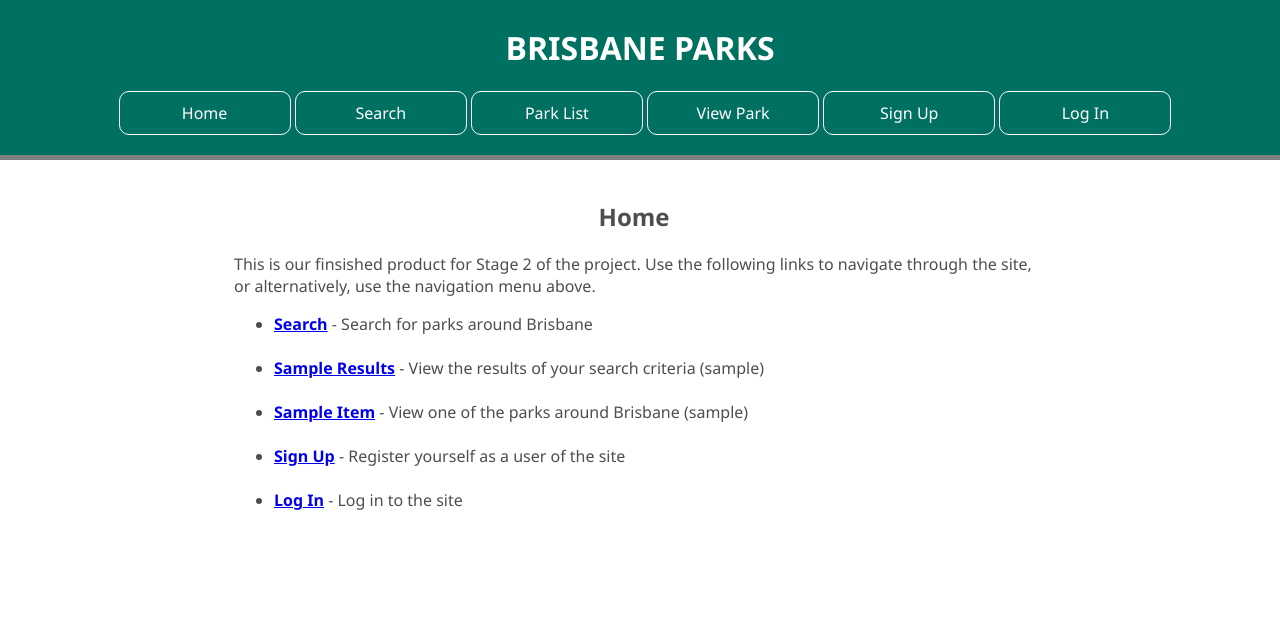
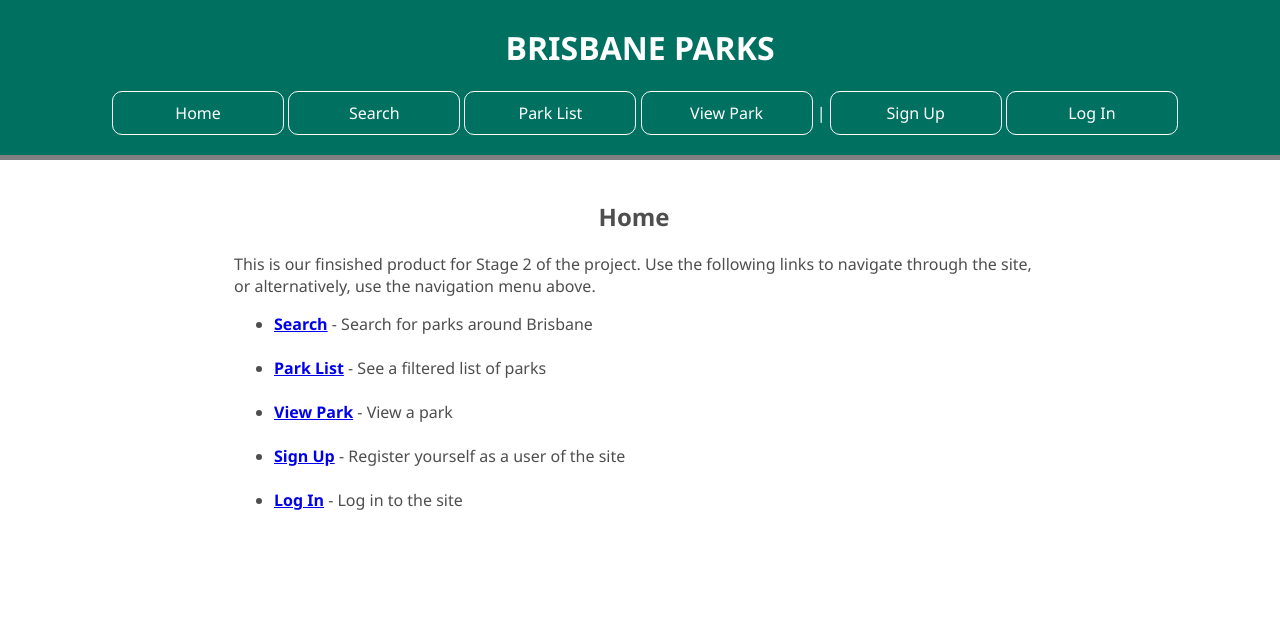
Before and after one commit to douglas-kumar/cab230project, a PHP site: page /cab230project/ in a window 1280 px wide. Shown: the top 621 px of the page. Run offline with PHP 8.4, Linux system fonts and the light colour scheme; some libraries are stand-ins or nearby versions.

Commit message:
More changes

```diff
--- a/includes/partials/navigation.inc
+++ b/includes/partials/navigation.inc
@@ -1,9 +1,14 @@
 <h1>BRISBANE PARKS</h1>
 <nav>
-    <a href="index.php">Home</a>
-    <a href="search.php">Search</a>
-    <a href="results.php">Park List</a>
-    <a href="park.php">View Park</a>
-    <a href="signup.php">Sign Up</a>
-    <a href="login.php">Log In</a>
+    <a href="./index.php">Home</a>
+    <a href="./search.php">Search</a>
+    <a href="./results.php">Park List</a>
+    <a href="./park.php">View Park</a>
+    |
+    <?php if (!isset($_SESSION['loggedIn'])) { ?>
+        <a href="./signup.php">Sign Up</a>
+        <a href="./login.php">Log In</a>
+    <?php } else { ?>
+        <a href="./logout.php">Log Out</a>
+    <?php } ?>
 </nav>
--- a/index.php
+++ b/index.php
@@ -8,12 +8,12 @@
 <p>
     <ul>
         <li><a href="search.php"><strong>Search</strong></a> - Search for parks around Brisbane</li><br />
-        <li><a href="results.php"><strong>Sample Results</strong></a> - View the results of your search criteria (sample)
+        <li><a href="results.php"><strong>Park List</strong></a> - See a filtered list of parks
         </li><br />
-        <li><a href="park.php"><strong>Sample Item</strong></a> - View one of the parks around Brisbane (sample)
+        <li><a href="park.php"><strong>View Park</strong></a> - View a park
         </li><br />
-        <li><a href="signup.php"><strong>Sign Up</strong></a> - Register yourself as a user of the site</li><br/>
-        <li><a href="login.php"><strong>Log In</strong></a> - Log in to the site</li>
+        <li><a <?php if (!isset($_SESSION['loggedIn'])) { ?>href="signup.php"<?php } ?>><strong>Sign Up</strong></a> - Register yourself as a user of the site</li><br/>
+        <li><a <?php if (!isset($_SESSION['loggedIn'])) { ?>href="login.php"<?php } ?>><strong>Log In</strong></a> - Log in to the site</li>
     </ul>
 </p>
 <div id="googleMap1" hidden>
--- a/login.php
+++ b/login.php
@@ -3,7 +3,7 @@
 <h2>Log In</h2>
 
 <!-- Need to make it so it checks with SQL Database entries and validates if the input matches the entry in databse -->
-<form action="__login.php" id="loginform" method="POST" onsubmit="return ValidLogin(this)">
+<form action="./includes/scripts/login.inc" id="loginform" method="POST">
 	<div id="logindiv">
 		<label id="fnamelabel" for="email"><h4>Email</h4></label>
 		<label id="cpswdlabel" for="password"><h4>Password</h4></label>
--- a/public/css/default.css
+++ b/public/css/default.css
@@ -63,6 +63,10 @@ nav {
         color: white;
         transition: background-color .2s ease-in-out, color .2s ease-in-out;
     }
+
+        /*nav a[href="./signup.php"], nav a[href="./login.php"], nav a[href="logout.php"] {
+            float: right;
+        }*/
 
     nav a:hover {
         color: #007160;
--- a/search.php
+++ b/search.php
@@ -4,7 +4,7 @@
 <div id="wholeSearchField">
     <!-- div to wrap the whole search field -->
 
-    <form method="GET" action="sample_results">
+    <form method="GET" action="./includes/scripts/search.inc">
         <!-- Need to fix (links to sample_results page) -->
 
         <h4>Name</h4>
--- a/signup.php
+++ b/signup.php
@@ -1,7 +1,7 @@
 <?php require './includes/partials/header.inc' ?>
 
 <h2>Sign Up</h2>
-<form action="__signup.php" id="regform" method="POST" onsubmit="return ValidateRegistration(this)">
+<form action="./includes/scripts/signup.inc" id="regform" method="POST" onsubmit="return ValidateRegistration(this)">
     <div>
         <label id="fnamelabel" for="fname"><h4>First Name</h4></label>
         <label id="lnamelabel" for="lname"><h4>Last Name</h4></label>
```
Also changed, not shown: logout.php (added, +10 -0 lines), includes/scripts/login.inc (renamed from __login.php), includes/scripts/search.inc (added), includes/scripts/signup.inc (renamed from __signup.php).
